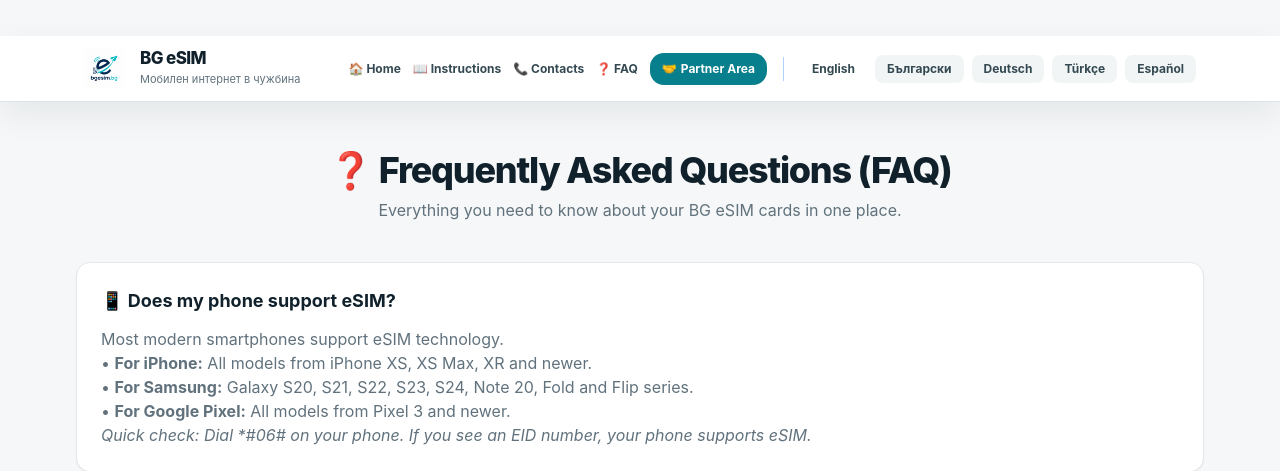
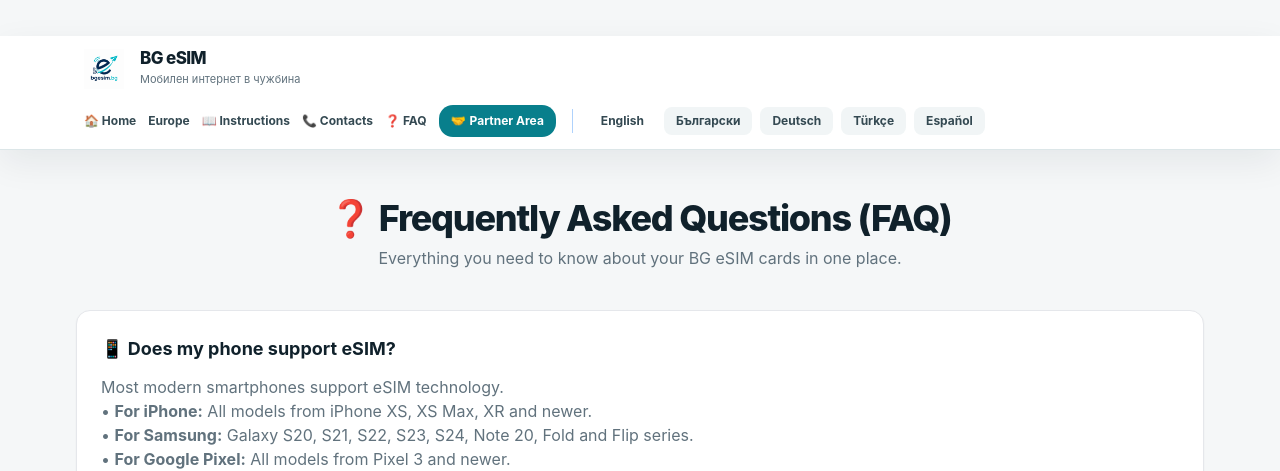
Before and after one commit to VioletaGeorgieva-dev/bgesim, a FastAPI app: page /faq in a window 1280 px wide. Shown: the top 471 px of the page. Run offline with FastAPI, Linux system fonts and the light colour scheme; parts of the project's set-up code (start-up, migrations or seed data) failed here and were passed over; some libraries are stand-ins or nearby versions.

Commit message:
Add Europe to the shared site navigation

```diff
--- a/app/templates/faq.html
+++ b/app/templates/faq.html
@@ -21,6 +21,7 @@
     <div class="flex items-center gap-4 flex-wrap">
         <nav class="flex items-center gap-3">
             <a href="/" class="text-sm font-semibold text-white opacity-80 hover:opacity-100 transition">🏠 Home</a>
+            <a href="/europe" class="text-sm font-semibold text-white opacity-80 hover:opacity-100 transition">Europe</a>
             <a href="/instructions" class="text-sm font-semibold text-white opacity-80 hover:opacity-100 transition">📖 {{ t.nav_instructions | default('Инструкции') }}</a>
             <a href="/contacts" class="text-sm font-semibold text-white opacity-80 hover:opacity-100 transition">📞 {{ t.nav_contacts | default('Контакти') }}</a>
             <a href="/faq" class="text-sm font-semibold text-white opacity-80 hover:opacity-100 transition">❓ {% if lang == 'bg' %}Въпроси{% elif lang == 'de' %}FAQ{% elif lang == 'tr' %}SSS{% elif lang == 'es' %}Preguntas{% else %}FAQ{% endif %}</a>
```
